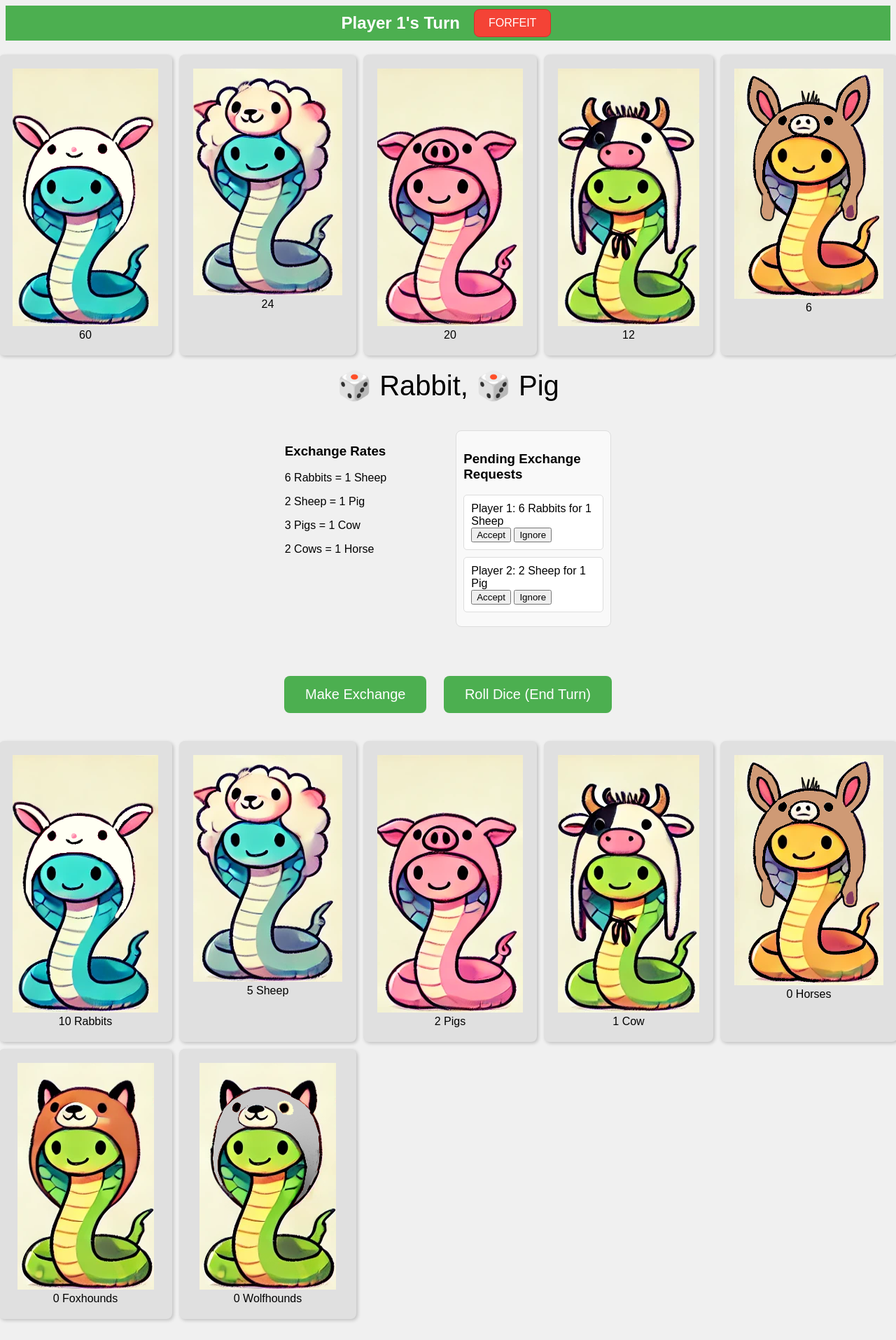
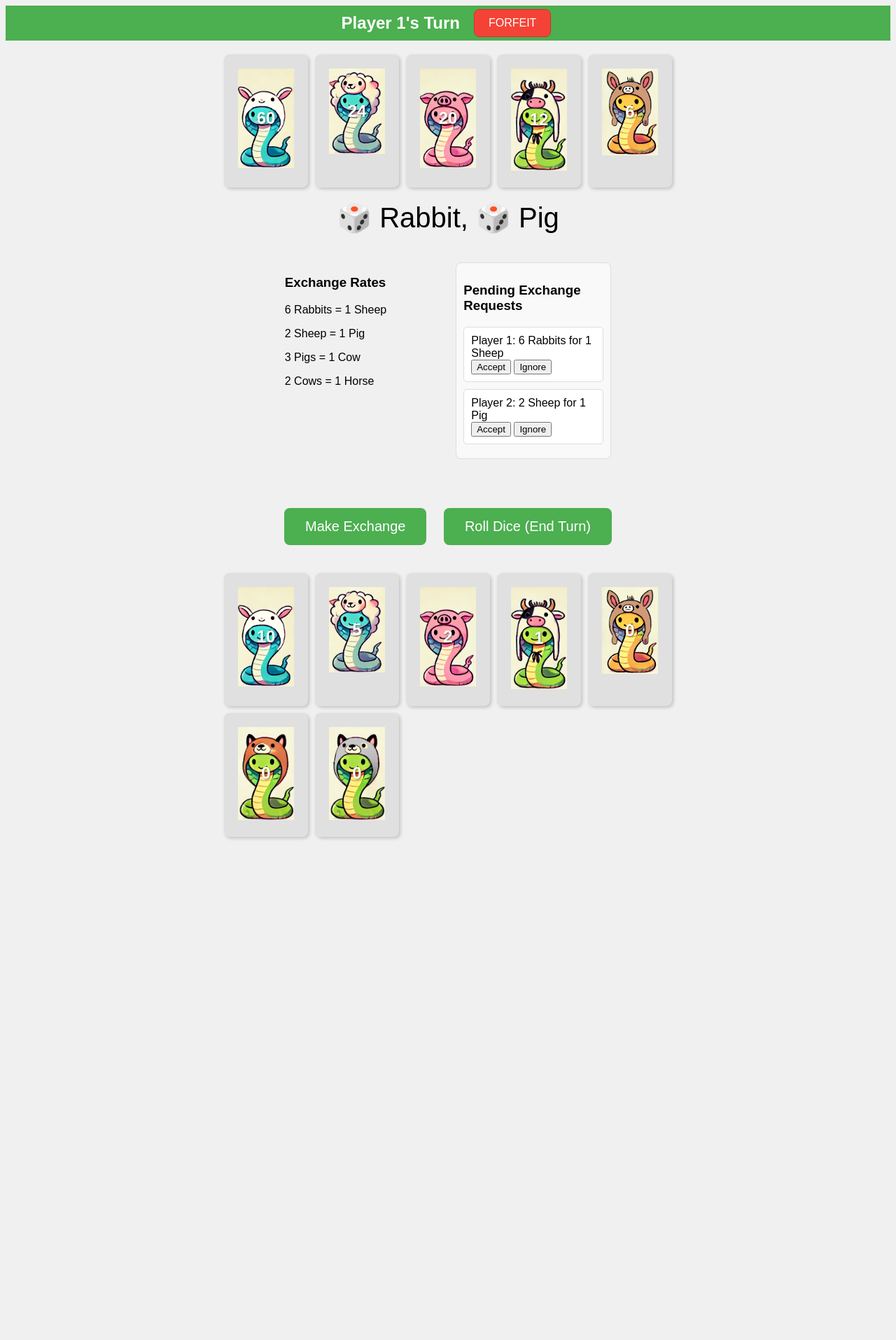
Before and after one commit to karl5252/SuperPythonsFarmer, a Flask app: page /game in a window 1280 px wide. Shown: the whole page at 70% size. After the commit the page ends 1200 px from the top, so only its background shows below. Run offline with Flask 3, Linux system fonts and the light colour scheme.

Commit message:
* render numbers ON TOP of the images
TODO:
* test usability. White integer is not bad but maybe yellowish would be better.
* adjust images height and width to be equal
* to consider what to do with fox and wolf images

```diff
--- a/templates/game.html
+++ b/templates/game.html
@@ -38,6 +38,27 @@
             background-color: #e0e0e0;
             border-radius: 8px;
             box-shadow: 2px 2px 5px rgba(0, 0, 0, 0.2);
+            position: relative;
+            text-align: center;
+        }
+        .image-wrapper {
+            position: relative;
+            display: inline-block;
+        }
+        .animal-tile img {
+            max-width: 80px;
+            display: block;
+            margin: 0 auto;
+        }
+        .animal-count {
+            position: absolute;
+            top: 50%;
+            left: 50%;
+            transform: translate(-50%, -50%);
+            font-size: 24px;
+            font-weight: bold;
+            color: white;  /* White seems good to consider YELLOW */
+            text-shadow: 1px 1px 2px rgba(0, 0, 0, 0.5);  /* for better readability */
         }
         /* Dice Display */
         #dice-display {
@@ -154,24 +175,34 @@
     <!-- Main Herd Display (Top-Center) -->
     <div id="main-herd">
         <div class="animal-tile">
+                <div class="image-wrapper">
                     <img src="{{ url_for('static', filename='img/bun_snake.png') }}" alt="Rabbit">
-            <br>60
+                    <div class="animal-count">60</div>
+                </div>
         </div>
         <div class="animal-tile">
+                <div class="image-wrapper">
                     <img src="{{ url_for('static', filename='img/sheep_snake.png') }}" alt="Sheep">
-            <br>24
+                    <div class="animal-count">24</div>
+                </div>
         </div>
         <div class="animal-tile">
+                <div class="image-wrapper">
                     <img src="{{ url_for('static', filename='img/pig_snake.png') }}" alt="Pig">
-            <br>20
+                    <div class="animal-count">20</div>
+                </div>
         </div>
         <div class="animal-tile">
+                <div class="image-wrapper">
                     <img src="{{ url_for('static', filename='img/cow_snake.png') }}" alt="Cow">
-            <br>12
+                    <div class="animal-count">12</div>
+                </div>
         </div>
         <div class="animal-tile">
+                <div class="image-wrapper">
                     <img src="{{ url_for('static', filename='img/horse_snake.png') }}" alt="Horse">
-            <br>6
+                    <div class="animal-count">6</div>
+                </div>
         </div>
     </div>
 
@@ -249,32 +280,46 @@
     <!-- Player's Herd (Bottom-Center, Mirroring Main Herd) -->
     <div id="player-herd">
         <div class="animal-tile">
+            <div class="image-wrapper">
                 <img src="{{ url_for('static', filename='img/bun_snake.png') }}" alt="Rabbit">
-            <br>10 Rabbits
+                <div class="animal-count">10</div>
+            </div>
         </div>
         <div class="animal-tile">
+            <div class="image-wrapper">
                 <img src="{{ url_for('static', filename='img/sheep_snake.png') }}" alt="Sheep">
-            <br>5 Sheep
+                <div class="animal-count">5</div>
+            </div>
         </div>
         <div class="animal-tile">
+            <div class="image-wrapper">
                 <img src="{{ url_for('static', filename='img/pig_snake.png') }}" alt="Pig">
-            <br>2 Pigs
+                <div class="animal-count">2</div>
+            </div>
         </div>
         <div class="animal-tile">
+            <div class="image-wrapper">
                 <img src="{{ url_for('static', filename='img/cow_snake.png') }}" alt="Cow">
-            <br>1 Cow
+                <div class="animal-count">1</div>
+            </div>
         </div>
         <div class="animal-tile">
+            <div class="image-wrapper">
                 <img src="{{ url_for('static', filename='img/horse_snake.png') }}" alt="Horse">
-            <br>0 Horses
+                <div class="animal-count">0</div>
+            </div>
         </div>
         <div class="animal-tile">
+            <div class="image-wrapper">
                 <img src="{{ url_for('static', filename='img/sdoggo_snake.png') }}" alt="Foxhound">
-            <br>0 Foxhounds
+                <div class="animal-count">0</div>
+            </div>
         </div>
         <div class="animal-tile">
+            <div class="image-wrapper">
                 <img src="{{ url_for('static', filename='img/bdoggo_snake.png') }}" alt="Wolfhound">
-            <br>0 Wolfhounds
+                <div class="animal-count">0</div>
+            </div>
         </div>
     </div>
 
```
Lines whose indentation alone changed are shown as unchanged.
